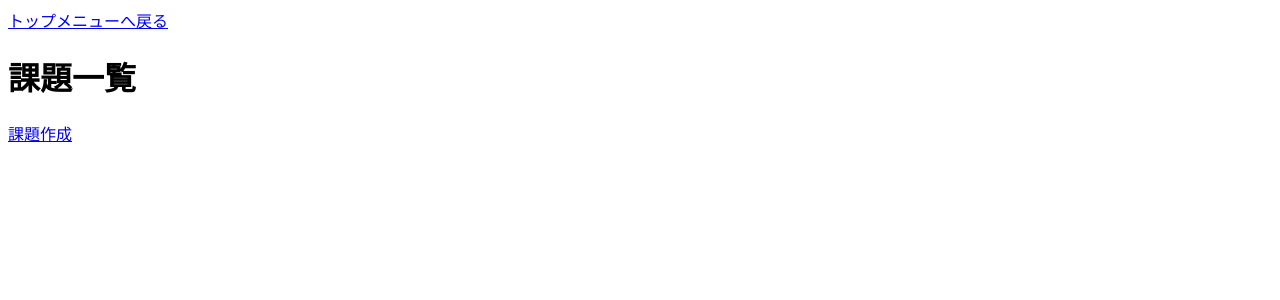
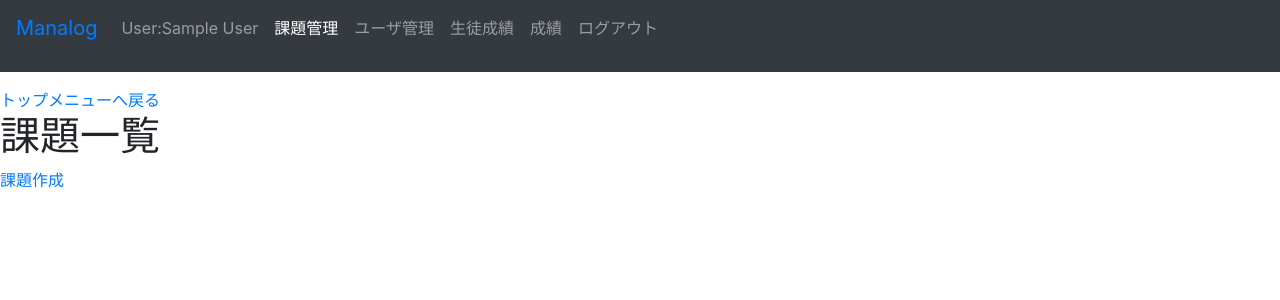
Before and after one commit to HKen12340/manalog, a PHP site: page /task_Mgmt/task_list.php in a window 1280 px wide. Shown: the top 300 px of the page. Run offline with PHP 8.4, Linux system fonts and the light colour scheme; the visitor is signed in with stand-in values (Sample User, id 1); data that the repository does not hold is empty.

Commit message:
ログインチェック修正 & ヘッダー適用

```diff
--- a/check.php
+++ b/check.php
@@ -1,6 +1,8 @@
 <?php
-session_start();
+if(session_status() == PHP_SESSION_NONE){ //セッションを開始いるか確認
+  session_start();
+}
 
-if(!isset($_SESSION['name']) || !isset($_SESSION['id']) || !isset($_SESSION['email'])){
+if(empty($_SESSION['name']) || empty($_SESSION['id']) || empty($_SESSION['email'])){
   header('location:/manalog/login.view.php');
 }
--- a/content/kakunin.php
+++ b/content/kakunin.php
@@ -11,6 +11,7 @@ error_reporting(0);
 require '../dbconnect.php';
 require '../check.php';
 session_start();
+
 $select_sql = 'select DISTINCT a.user_id,a.task_id,
               a.answer_count,b.answer_limit from answer a
               INNER JOIN task b  ON a.task_id = b.id and
--- a/content/quiz.php
+++ b/content/quiz.php
@@ -20,7 +20,7 @@ $questoin_num = 1;
     if(h($result['file_name']) != null):
   ?>
   <br>
-  <img  src="../task_Mgmt/question_add/uploads/<?php echo $result['file_name'] ?>" width="200px">
+  <img src="../task_Mgmt/question_add/uploads/<?php echo $result['file_name'] ?>" width="200px">
   <?php
   endif;
     if(h($result['type']) == 'select'):
--- a/content/test_history/My_result_history.php
+++ b/content/test_history/My_result_history.php
@@ -3,7 +3,6 @@
 error_reporting(0);
 require '../../dbconnect.php';
 require '../../check.php';
-
 session_start();
 $ans_select = 'select * from ((answer a RIGHT OUTER join question q ON
 a.task_id = q.TaskId  and a.number = q.number) RIGHT OUTER JOIN task t ON t.id = q.TaskId)
--- a/content/test_history/history.php
+++ b/content/test_history/history.php
@@ -2,7 +2,7 @@
 session_start();
 require '../../dbconnect.php';
 require '../../check.php';
-
+require '../../header.php' ;
 $sql = 'select task_id,t.task_name,SUM(q.point) as "max_point",SUM(a.point) as "my_point",
 quantity,time_stamp,startDay,endDay from ((answer a RIGHT OUTER join question q ON
 a.task_id = q.TaskId  and a.number = q.number) RIGHT OUTER JOIN task t ON t.id = q.TaskId)
--- a/content/test_history/result_history.php
+++ b/content/test_history/result_history.php
@@ -1,8 +1,8 @@
 <?php
 require '../../dbconnect.php';
+session_start();
 require '../../check.php';
 
-session_start();
 $ans_select = 'select * from ((answer a RIGHT OUTER join question q ON
 a.task_id = q.TaskId  and a.number = q.number) RIGHT OUTER JOIN task t ON t.id = q.TaskId)
 WHERE user_id = :user_id and time_stamp IN(SELECT MAX(time_stamp) FROM `answer` GROUP BY task_id)
--- a/content/test_history/student_history.php
+++ b/content/test_history/student_history.php
@@ -1,6 +1,7 @@
 <?php
 require '../../dbconnect.php';
 require '../../check.php';
+require '../../header.php' ;
 
 $sql = 'select * from user_info';
 $stmt = $pdo->prepare($sql);
--- /dev/null
+++ b/header.php
@@ -0,0 +1,28 @@
+<link rel="stylesheet" href="/manalog/css/bootstrap4/css/bootstrap.min.css">
+<nav class="navbar navbar-expand-sm navbar-dark bg-dark mt-0 mb-3">
+    <p class="navbar-brand"><a href="/manalog/index.php">Manalog</a></p>
+    <div class="collapse navbar-collapse">
+      <ul class="navbar-nav">
+        <li class="nav-item">
+          <p class="nav-link">User:<?php print $_SESSION['name']; ?></p>
+        </li>
+        <?php if(h($_SESSION['authority']) == 'T'):  ?>
+          <li class="nav-item active">
+            <a class="nav-link" href="/manalog/task_Mgmt/task_list.php">課題管理</a>
+          </li>
+          <li class="nav-item">
+              <a class="nav-link" href="/manalog/user_Mgmt/user_list.php">ユーザ管理</a>
+          </li>
+          <li class="nav-item">
+            <a class="nav-link" href="/manalog/content/test_history/student_history.php">生徒成績</a>
+          </li>
+        <?php endif; ?>
+        <li class="nav-item">
+          <a class="nav-link" href="/manalog/content/test_history/history.php">成績</a>
+        </li>
+        <li class="nav-item">
+          <a class="nav-link" href="logout.php">ログアウト</a>
+        </li>
+       </ul>
+      </div>
+  </nav>
--- a/task_Mgmt/question_add/question_add.php
+++ b/task_Mgmt/question_add/question_add.php
@@ -1,6 +1,7 @@
 <?php
 require '../../dbconnect.php';
 require '../../check.php';
+require '../../header.php';
 
 $task_id = h($_GET['task_id']);
 if(isset($task_id)&& !preg_match('/[^0-9]/',$task_id)){
--- a/task_Mgmt/question_add/question_add.view.php
+++ b/task_Mgmt/question_add/question_add.view.php
@@ -8,6 +8,7 @@
 </head>
 <body>
   <?php require '../../check.php'; ?>
+  <?php '../../header.php' ?>
 <?php error_reporting(0); ?>
 開始日: <input type="date">
 <br>締切日: <input type="date">
--- a/task_Mgmt/task_edit/task_edit.php
+++ b/task_Mgmt/task_edit/task_edit.php
@@ -8,6 +8,8 @@
 </head>
 <body>
   <?php  require '../../check.php';?>
+  <?php require '../../header.php'; ?>
+
   <h1>テスト追加</h1>
   <form action="task_edit_db.php" method = "post">
   <table>
--- a/task_Mgmt/task_list.php
+++ b/task_Mgmt/task_list.php
@@ -1,7 +1,7 @@
 <?php
 require '../dbconnect.php';
 require '../check.php';
-
+require '../header.php' ;
 $sql = 'select * from task order by id desc';
 
 $stmt = $pdo->prepare($sql);
--- a/user_Mgmt/user_list.php
+++ b/user_Mgmt/user_list.php
@@ -1,11 +1,13 @@
 <?php
 require('../dbconnect.php');
-require '../../check.php';
+require '../check.php';
 
 $sql = 'select * from user_info';
 $stmt = $pdo->prepare($sql);
 $stmt->execute();
 ?>
+
+<?php require '../header.php' ?>
 <a href="user_add/user_add.php">新規作成</a>
 <h1>ユーザ一覧</h1>
 <table>
```
Also changed, not shown: index.view.php (+3 -30 lines).
